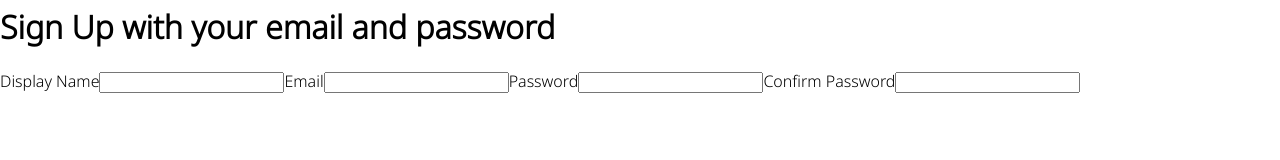
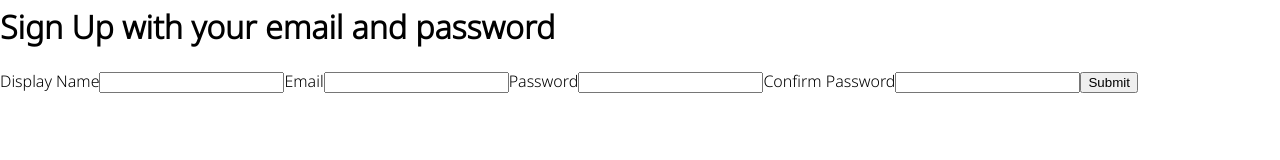
Before and after one commit to Pily01/E-commerce-App, a React (Create React App) app in the folder book-store/: page /sign-in in a window 1280 px wide. Shown: the part 134-294 px from the top of the page. Built offline with nearby package versions, Linux system fonts and the light colour scheme.

Commit message:
feat: create user and add it to database

```diff
--- a/book-store/src/components/sign-up-form/sign-up-form.component.jsx
+++ b/book-store/src/components/sign-up-form/sign-up-form.component.jsx
@@ -1,4 +1,6 @@
 import {useState} from 'react';
+
+import { createAuthUserWithEmailAndPassword } from '../../utils/firebase/firebase.utils';
 
 const defaultFormFields = {
     displayName: '',
@@ -11,15 +13,32 @@ const SignUpForm = () => {
     const [formFileds, setFormFields] = useState(defaultFormFields);
     const {displayName, email, password, confirmPassword} = formFileds;
 
-    const handleChange = (input_event) => {
-        const { name, value } = input_event.target;
+    const handleChange = (event) => {
+        const { name, value } = event.target;
         setFormFields({...formFileds, [name]: value})
+    }
+
+    const handleSubmit = async (event) => {
+        event.preventDefault();
+
+        if(password !== confirmPassword){
+            alert("Ups, your paswords do not match");
+            return;
+        }
+
+        try {
+            const {user} = createAuthUserWithEmailAndPassword(email, password);
+
+        } catch (error) {
+            console.log('User creation error',error)
+        }
+
     }
 
     return (
         <div>
             <h1>Sign Up with your email and password</h1>
-            <form onSubmit={()=>{}}>
+            <form onSubmit={handleSubmit}>
                 <label>Display Name</label>
                 <input type="text" required onChange={handleChange} name="displayName" value={displayName}/>
 
@@ -31,6 +50,8 @@ const SignUpForm = () => {
 
                 <label>Confirm Password</label>
                 <input type="password" required onChange={handleChange} name="confirmPassword" value={confirmPassword}/>
+
+                <button type='submit'>Submit</button>
             </form>
         </div>
     )
```
